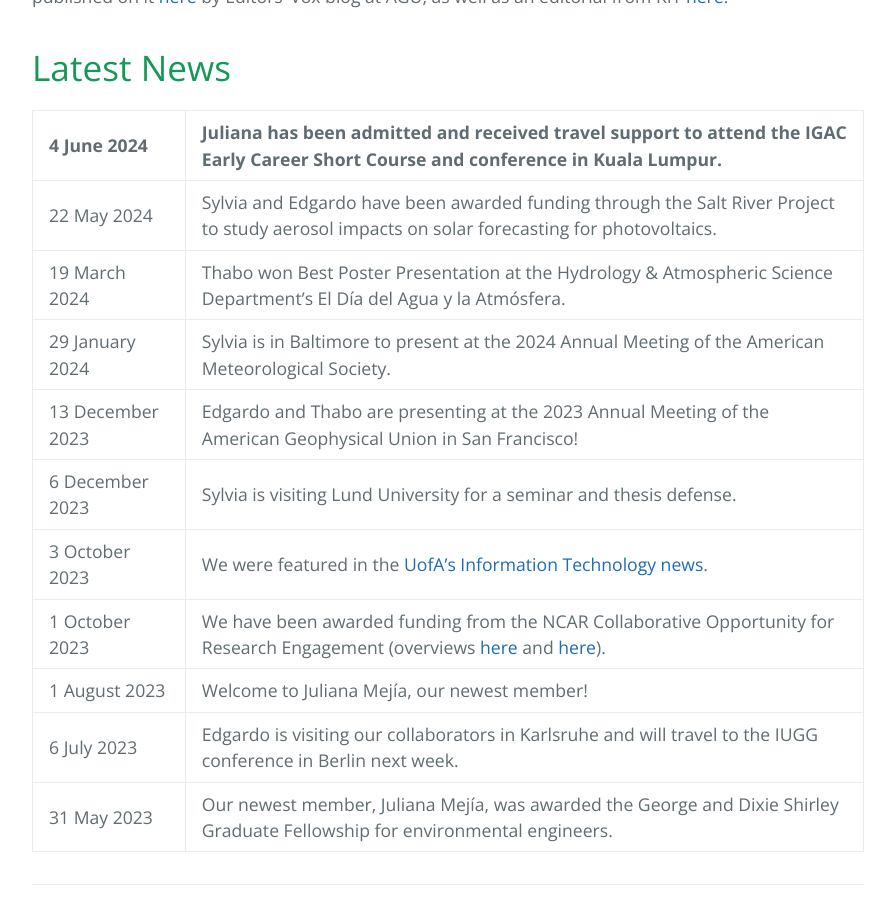
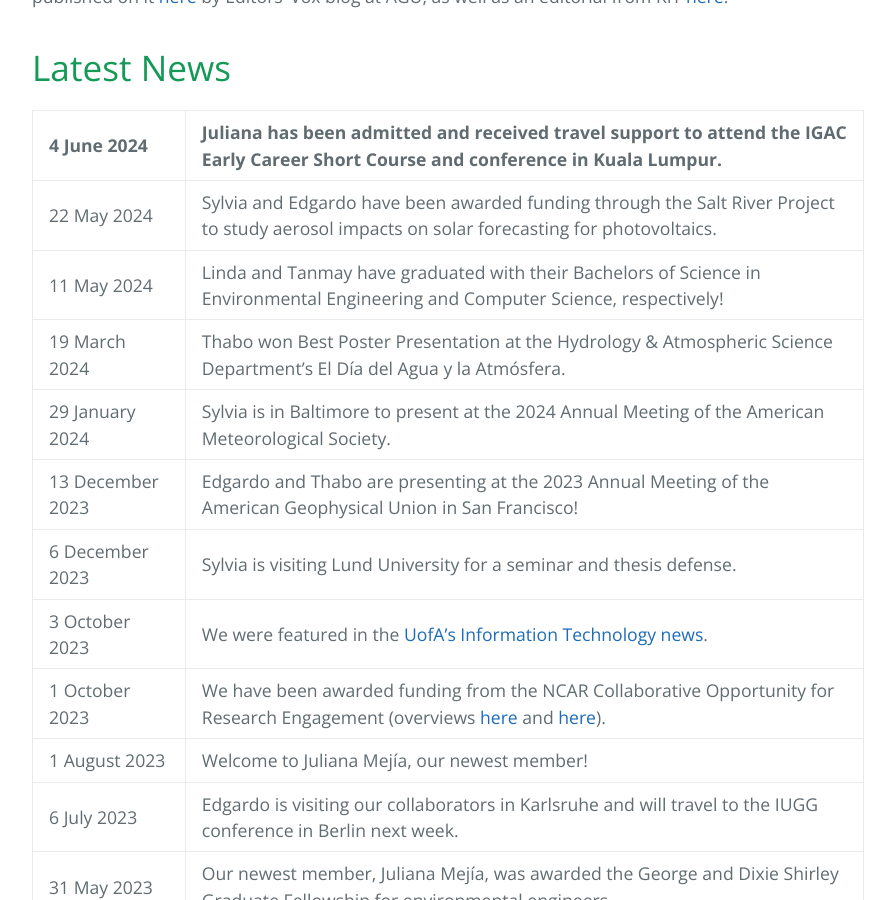
Before and after one commit to sylviasullivan/sylviasullivan.github.io, a Jekyll site: the page built from index.md, in a window 1280 px wide and 900 px high, scrolled down 891 px. Shown: the whole window, without its empty margins (192-1087 px from the left). Built offline with Jekyll 4.4.1, drawn with Linux system fonts in a browser that asks for light colours.

Commit message:
Update index.md

```diff
--- a/index.md
+++ b/index.md
@@ -18,6 +18,7 @@ Sylvia led the editing of a new volume available since December 2023 through AGU
 | 4 June 2024 | Juliana has been admitted and received travel support to attend the IGAC Early Career Short Course and conference in Kuala Lumpur. |
 |:-----------|:------|
 | 22 May 2024 | Sylvia and Edgardo have been awarded funding through the Salt River Project to study aerosol impacts on solar forecasting for photovoltaics. |
+| 11 May 2024 | Linda and Tanmay have graduated with their Bachelors of Science in Environmental Engineering and Computer Science, respectively!
 | 19 March 2024 | Thabo won Best Poster Presentation at the Hydrology & Atmospheric Science Department's El Día del Agua y la Atmósfera. |
 | 29 January 2024 | Sylvia is in Baltimore to present at the 2024 Annual Meeting of the American Meteorological Society. |
 | 13 December 2023 | Edgardo and Thabo are presenting at the 2023 Annual Meeting of the American Geophysical Union in San Francisco! |
```
